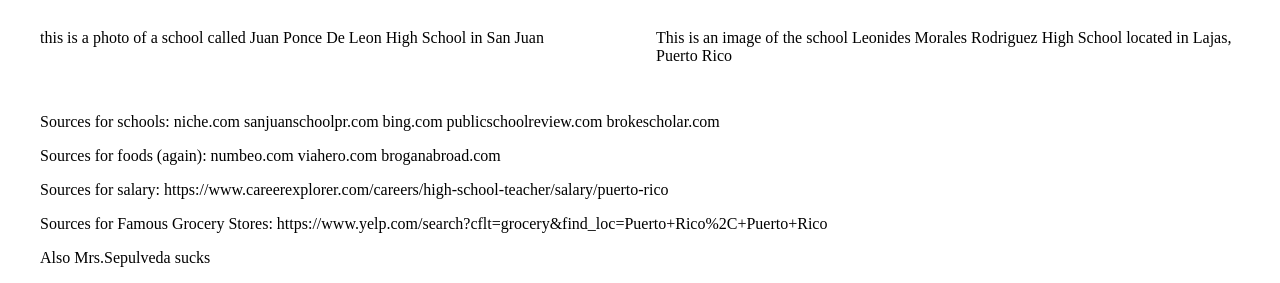
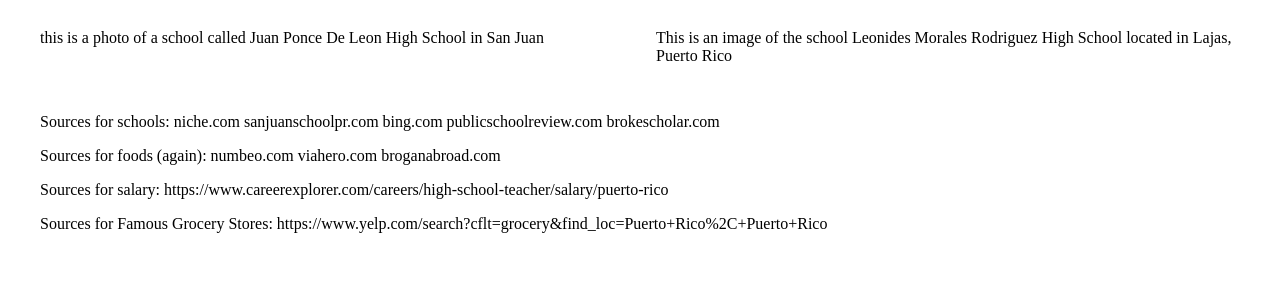
Before and after one commit to Spartanify/deonet, a plain HTML site: page index.html in a window 1280 px wide. Shown: the part 2975-3258 px from the top of the page. After the commit the page ends 3224 px from the top, so only its background shows below. Drawn offline with Linux system fonts and the light colour scheme.

Commit message:
Update index.html

```diff
--- a/index.html
+++ b/index.html
@@ -82,8 +82,7 @@
     <p> Sources for Famous Grocery Stores: https://www.yelp.com/search?cflt=grocery&find_loc=Puerto+Rico%2C+Puerto+Rico
       </p>
 
-      <p>
-        Also Mrs.Sepulveda sucks</p>
+
 
     <head>
       <meta charset="UTF-8" />
```
